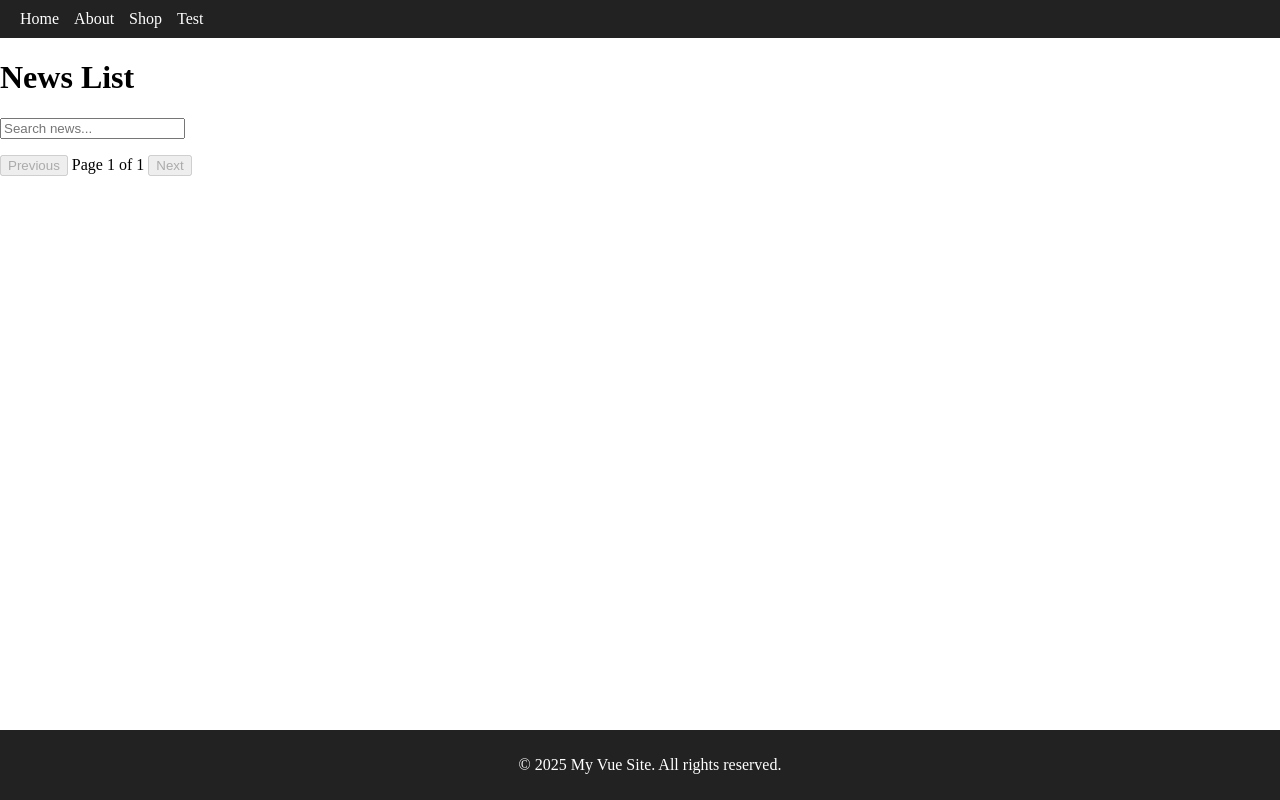
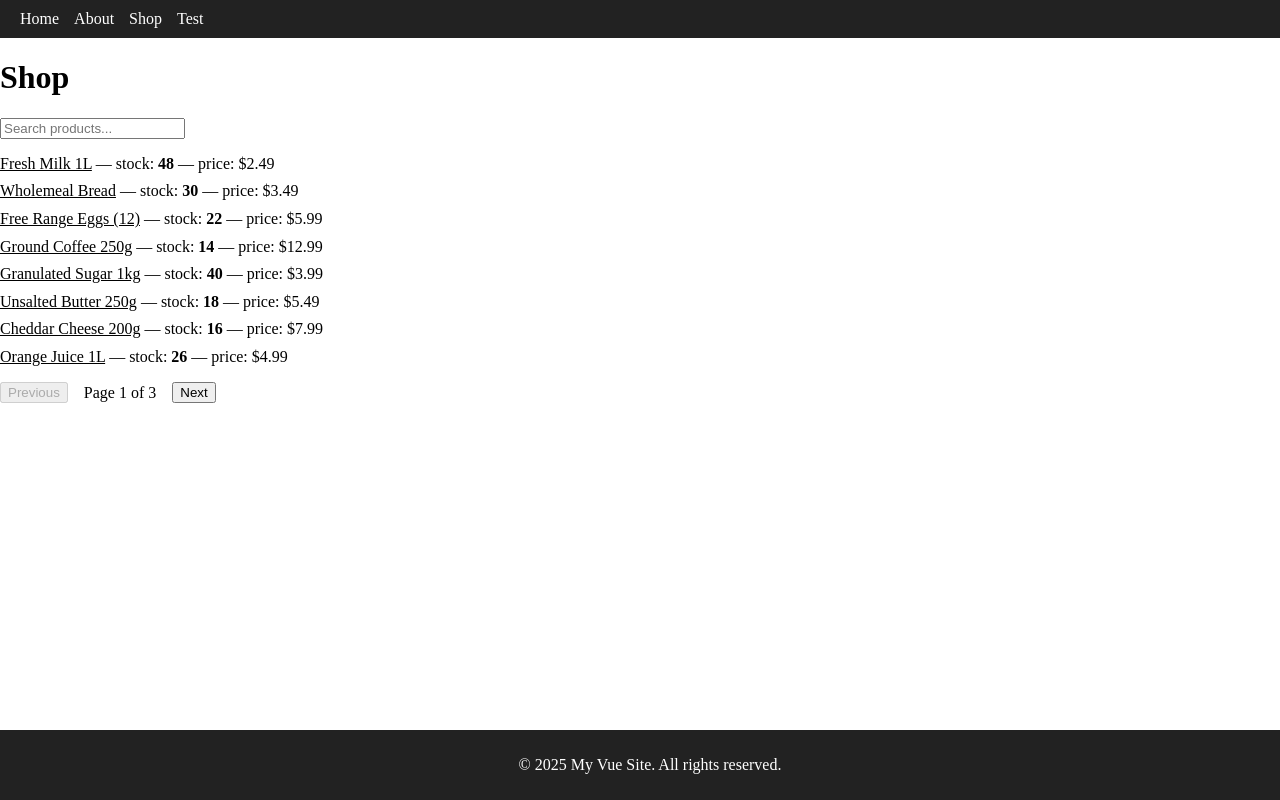
Before and after one commit to LukeMagnuson/SWE30003_Assignment_03, a Vue app in the folder Assignment_03/: page /shop in a window 1280 px wide. Built offline with nearby package versions, Linux system fonts and the light colour scheme; data requests are answered from the project's data file.

Commit message:
Updated ShopView to add products from persistent JSON storage

```diff
--- a/Assignment_03/src/components/ShopView.vue
+++ b/Assignment_03/src/components/ShopView.vue
@@ -1,17 +1,17 @@
 <template>
   <div>
-    <h1>News List</h1>
-    <!-- Search input -->
-    <input v-model="searchTerm" placeholder="Search news..." />
+    <h1>Shop</h1>
+
+    <input v-model="searchTerm" placeholder="Search products..." />
 
     <ul>
-      <!-- Filtered user list -->
-      <li v-for="shopItem in paginatedUsers" :key="shopItem.id">
-        <u>{{shopItem.name}}</u> by <b>{{ shopItem.inventory_count }}</b>
+      <li v-for="shopItem in paginatedShopItems" :key="shopItem.productId">
+        <u>{{ shopItem.name }}</u>
+        — stock: <b>{{ shopItem.quantityAvailable }}</b>
+        — price: ${{ (shopItem.priceCents / 100).toFixed(2) }}
       </li>
     </ul>
 
-    <!-- Pagination controls -->
     <div class="pagination">
       <button @click="prevPage" :disabled="currentPage === 1">Previous</button>
       Page {{ currentPage }} of {{ totalPages }}
@@ -29,12 +29,13 @@ export default {
       catalogue: null,
       searchTerm: '',
       currentPage: 1,
-      itemsPerPage: 5
+      itemsPerPage: 8
     };
   },
   computed: {
     filteredShop() {
       if (!this.catalogue) return [];
+      // ProductCatalogue.searchProducts returns Product[] (objects)
       return this.catalogue.searchProducts(this.searchTerm);
     },
     totalPages() {
@@ -53,12 +54,33 @@ export default {
     searchTerm() { this.currentPage = 1; }
   },
   async mounted() {
+    // Primary API URL (json-server)
+    const apiUrl = 'http://localhost:3000/products';
+    // Fallback local static JSON (if you have public/data/shop.json)
+    const fallbackUrl = '/data/shop.json';
+
     try {
-      this.catalogue = await ProductCatalogue.loadFromUrl('/data/shop.json');
-    } catch (err) {
-      console.error('Failed to load catalogue', err);
-      this.catalogue = new ProductCatalogue([]);
+      // Try loading from json-server first
+      this.catalogue = await ProductCatalogue.loadFromUrl(apiUrl);
+      console.info('Loaded product catalogue from API:', apiUrl);
+    } catch (apiErr) {
+      console.warn('Failed to load from API, falling back to static JSON:', apiErr);
+      try {
+        this.catalogue = await ProductCatalogue.loadFromUrl(fallbackUrl);
+        console.info('Loaded product catalogue from fallback JSON:', fallbackUrl);
+      } catch (jsonErr) {
+        console.error('Failed to load product data from API and fallback JSON', jsonErr);
+        // fallback to empty catalogue so UI still works
+        this.catalogue = new ProductCatalogue([]);
+      }
     }
   }
 };
 </script>
+
+<style scoped>
+/* small spacing so the list looks nicer */
+ul { padding-left: 0; list-style: none; }
+li { margin: 0.6rem 0; }
+.pagination { margin-top: 1rem; display:flex; gap:1rem; align-items:center; }
+</style>
```
